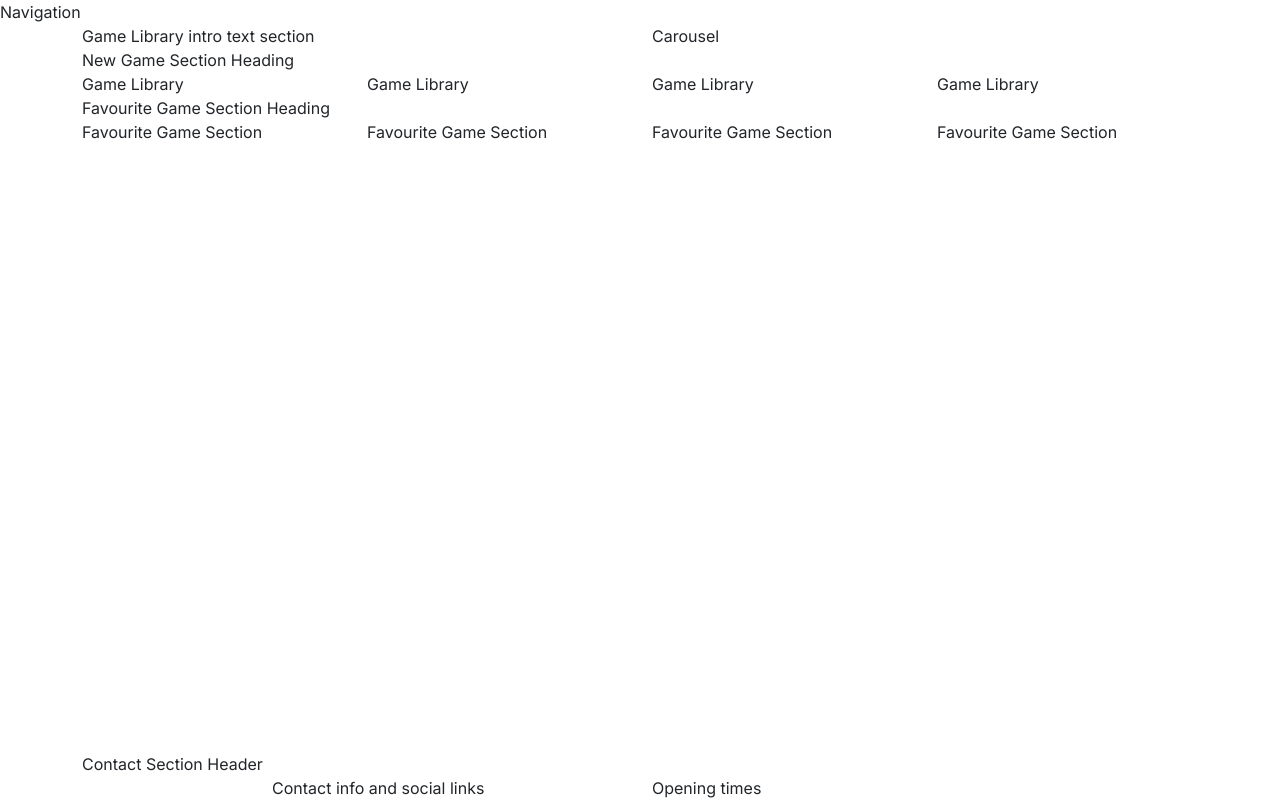
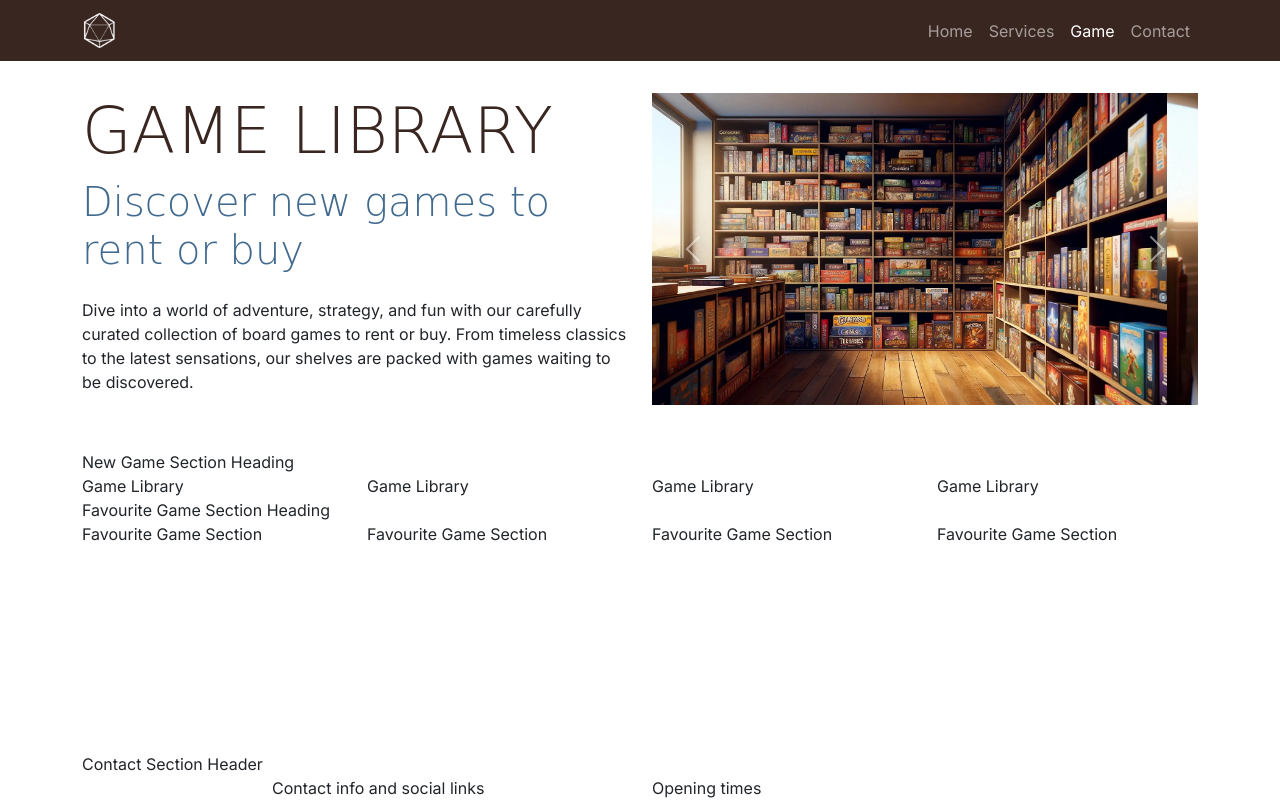
Before and after one commit to SardarAmiri/boardwalk-games, a plain HTML site: page game-library.html in a window 1280 px wide. Drawn offline with nearby package versions, Linux system fonts and the light colour scheme; a web font is replaced by a local one.

Commit message:
add header with header text and carousel to the game library page

```diff
--- a/game-library.html
+++ b/game-library.html
@@ -35,12 +35,118 @@
     <link rel="stylesheet" href="assets/css/style.css" />
   </head>
   <body class="d-flex flex-column min-vh-100">
-    <div>Navigation</div>
+    <nav id="navbar" class="navbar navbar-expand-lg" data-bs-theme="dark">
+      <div class="container">
+        <a class="navbar-brand" href="index.html">
+          <img
+            src="assets/images/logo-sm-white.png"
+            alt="Boardwalk Game logo"
+            class="logo"
+          />
+        </a>
+        <button
+          class="navbar-toggler"
+          type="button"
+          data-bs-toggle="collapse"
+          data-bs-target="#navbarNavAltMarkup"
+          aria-controls="navbarNavAltMarkup"
+          aria-expanded="false"
+          aria-label="Toggle navigation"
+        >
+          <span class="navbar-toggler-icon"></span>
+        </button>
+        <div class="collapse navbar-collapse" id="navbarNavAltMarkup">
+          <div class="navbar-nav ms-auto">
+            <a class="nav-link" href="index.html">Home</a>
+            <a class="nav-link" href="#">Services</a>
+            <a
+              class="nav-link active"
+              aria-current="page"
+              href="game-library.html"
+              >Game</a
+            >
+            <a class="nav-link" href="#">Contact</a>
+          </div>
+        </div>
+      </div>
+    </nav>
     <!-- Header Section with Game Library text and cursel -->
-    <header class="container">
+    <header class="container section" id="header">
       <div class="row">
-        <div class="col-12 col-xl-6">Game Library intro text section</div>
-        <div class="col-12 col-xl-6">Carousel</div>
+        <div class="col-12 col-xl-6 text-center text-xl-start">
+          <h1 class="display-3">Game Library</h1>
+          <p class="lead display-6 sub-heading-color">
+            Discover new games to rent or buy
+          </p>
+          <p class="my-4">
+            Dive into a world of adventure, strategy, and fun with our carefully
+            curated collection of board games to rent or buy. From timeless
+            classics to the latest sensations, our shelves are packed with games
+            waiting to be discovered.
+          </p>
+        </div>
+        <div class="col-12 col-xl-6">
+          <div
+            id="carouselExampleAutoplaying"
+            class="carousel slide"
+            data-bs-ride="carousel"
+          >
+            <div class="carousel-inner">
+              <div class="carousel-item active">
+                <img
+                  src="assets/images/game-library-carousel-1.webp"
+                  class="d-block w-100"
+                  alt="Bookshelves filled with boardgames"
+                />
+              </div>
+              <div class="carousel-item">
+                <img
+                  src="assets/images/game-library-carousel-2.webp"
+                  class="d-block w-100"
+                  alt="Bookshelves filled with boardgames"
+                />
+              </div>
+              <div class="carousel-item">
+                <img
+                  src="assets/images/game-library-carousel-3.webp"
+                  class="d-block w-100"
+                  alt="Bookshelves filled with boardgames, one man is browsing the shelves"
+                />
+              </div>
+              <div class="carousel-item">
+                <img
+                  src="assets/images/game-library-carousel-4.webp"
+                  class="d-block w-100"
+                  alt="8 board games stacked on top of each other"
+                />
+              </div>
+            </div>
+            <button
+              class="carousel-control-prev"
+              type="button"
+              data-bs-target="#carouselExampleAutoplaying"
+              data-bs-slide="prev"
+            >
+              <span
+                class="carousel-control-prev-icon"
+                aria-hidden="true"
+              ></span>
+              <span class="visually-hidden">Previous</span>
+            </button>
+            <button
+              class="carousel-control-next"
+              type="button"
+              data-bs-target="#carouselExampleAutoplaying"
+              data-bs-slide="next"
+            >
+              <span
+                class="carousel-control-next-icon"
+                aria-hidden="true"
+              ></span>
+              <span class="visually-hidden">Next</span>
+            </button>
+          </div>
+        </div>
       </div>
     </header>
     <!-- Main Game Library Section -->
@@ -76,5 +182,14 @@
         </div>
       </div>
     </footer>
+    <script
+      src="https://cdn.jsdelivr.net/npm/bootstrap@5.3.3/dist/js/bootstrap.bundle.min.js"
+      integrity="sha384-YvpcrYf0tY3lHB60NNkmXc5s9fDVZLESaAA55NDzOxhy9GkcIdslK1eN7N6jIeHz"
+      crossorigin="anonymous"
+    ></script>
+    <script
+      src="https://kit.fontawesome.com/6fad5dcb23.js"
+      crossorigin="anonymous"
+    ></script>
   </body>
 </html>
```
